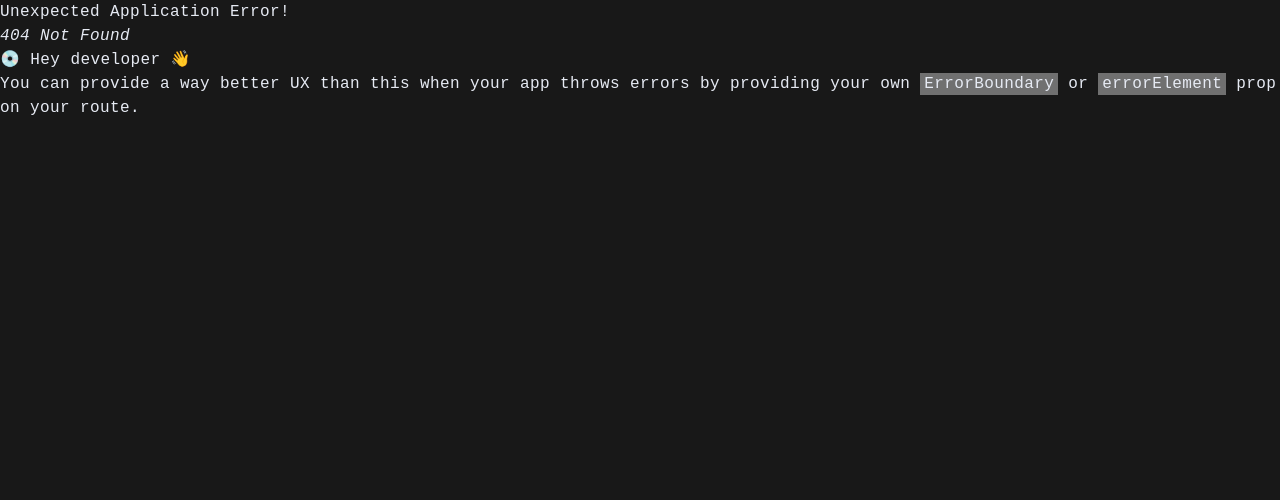
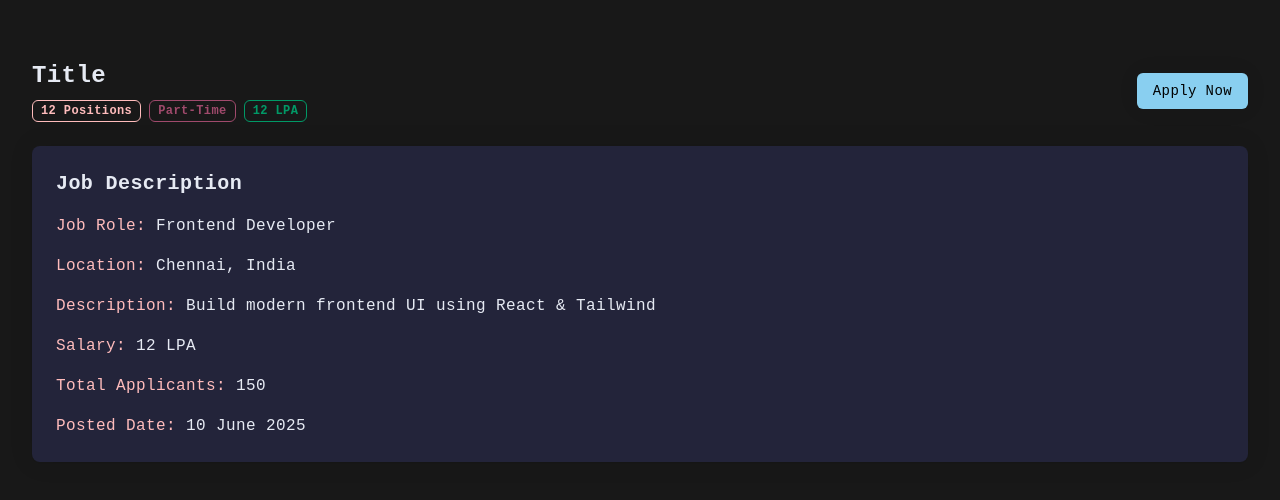
Before and after one commit to musabrayan/Hireloom, a React (Vite) app in the folder Frontend/: page /job-description/1 in a window 1280 px wide. Before the commit this address had no page. Shown: the top 500 px of the page. Built offline with nearby package versions, Linux system fonts and the light colour scheme.

Commit message:
job description and user profile fixed

```diff
--- a/Frontend/package.json
+++ b/Frontend/package.json
@@ -11,6 +11,7 @@
   },
   "dependencies": {
     "@radix-ui/react-avatar": "^1.1.10",
+    "@radix-ui/react-dialog": "^1.1.14",
     "@radix-ui/react-label": "^2.1.7",
     "@radix-ui/react-popover": "^1.1.14",
     "@radix-ui/react-radio-group": "^1.3.7",
--- a/Frontend/src/App.jsx
+++ b/Frontend/src/App.jsx
@@ -26,7 +26,7 @@ const appRouter = createBrowserRouter([
     element: <JobBoard />
   },
   {
-    path: "/decription/:id",
+    path: "/job-description/:id",
     element: <JobDescription />
   },
   {
--- a/Frontend/src/components/JobCard.jsx
+++ b/Frontend/src/components/JobCard.jsx
@@ -3,9 +3,12 @@ import { Button } from './ui/button'
 import { Bookmark } from 'lucide-react'
 import { Avatar, AvatarImage } from './ui/avatar'
 import { Badge } from './ui/badge'
+import { useNavigate } from 'react-router-dom'
 
 const JobCard = () => {
 
+  const navigate = useNavigate()
+  const jobId = 'kejikdeiodewnio'
 
   return (
     <div className="bg-card text-card-foreground p-5 rounded-2xl shadow border border-border transition hover:shadow-lg">
@@ -44,7 +47,7 @@ const JobCard = () => {
 
 
       <div className="flex items-center gap-3">
-        <Button variant="secondary">Details</Button>
+        <Button className='cursor-pointer' onClick={()=> navigate(`/job-description/${jobId}`)} variant="secondary">Details</Button>
         <Button className="bg-primary text-primary-foreground hover:bg-primary/90">Save for Later</Button>
       </div>
     </div>
--- a/Frontend/src/components/JobDescription.jsx
+++ b/Frontend/src/components/JobDescription.jsx
@@ -1,9 +1,45 @@
-import React from 'react'
+import React from 'react';
+import { Badge } from './ui/badge';
+import { Button } from './ui/button';
 
 const JobDescription = () => {
+  const isApplied = false;
+
   return (
-    <div>JobDescription</div>
-  )
-}
+    <div className="max-w-7xl mx-auto mb-10 p-15 sm:px-6 lg:px-8">
 
-export default JobDescription
+      <div className="flex flex-col sm:flex-row items-start sm:items-center justify-between gap-4 mb-6">
+        <div>
+          <h1 className="text-2xl font-bold text-foreground mb-2">Title</h1>
+          <div className="flex flex-wrap items-center gap-2">
+            <Badge variant="outline" className="font-semibold text-accent">12 Positions</Badge>
+            <Badge variant="outline" className="font-semibold text-destructive">Part-Time</Badge>
+            <Badge variant="outline" className="font-semibold text-emerald-600 dark:text-emerald-400">12 LPA</Badge>
+          </div>
+        </div>
+
+        <Button
+          disabled={isApplied}
+          className={`transition-colors ${
+            isApplied ? 'bg-accent text-accent-foreground cursor-not-allowed' : 'bg-primary text-primary-foreground'
+          }`}
+        >
+          {isApplied ? 'Already Applied' : 'Apply Now'}
+        </Button>
+      </div>
+
+
+      <div className="bg-card text-card-foreground rounded-lg shadow p-6 space-y-4">
+        <h2 className="text-xl font-semibold text-foreground">Job Description</h2>
+        <p className="text-base"><span className="font-medium text-accent">Job Role:</span> Frontend Developer</p>
+        <p className="text-base"><span className="font-medium text-accent">Location:</span> Chennai, India</p>
+        <p className="text-base"><span className="font-medium text-accent">Description:</span> Build modern frontend UI using React & Tailwind</p>
+        <p className="text-base"><span className="font-medium text-accent">Salary:</span> 12 LPA</p>
+        <p className="text-base"><span className="font-medium text-accent">Total Applicants:</span> 150</p>
+        <p className="text-base"><span className="font-medium text-accent">Posted Date:</span> 10 June 2025</p>
+      </div>
+    </div>
+  );
+};
+
+export default JobDescription;
--- a/Frontend/src/components/UserProfile.jsx
+++ b/Frontend/src/components/UserProfile.jsx
@@ -1,4 +1,4 @@
-import React from 'react';
+import React, { useState } from 'react';
 import Navbar from './global/Navbar';
 import { Avatar } from './ui/avatar';
 import { AvatarImage } from '@radix-ui/react-avatar';
@@ -7,11 +7,15 @@ import { Contact, Mail, Pen } from 'lucide-react';
 import { Badge } from './ui/badge';
 import { Label } from './ui/label';
 import MyJobApplications from './MyJobApplications';
+import updateProfile from './updateProfile';
 
 const userSkills = ['HTML', 'CSS', 'JavaScript'];
 const userHasResume = true;
 
 const UserProfile = () => {
+
+  const [open,setOpen] = useState(false)
+
   return (
     <div>
       <Navbar />
@@ -33,7 +37,7 @@ const UserProfile = () => {
               </p>
             </div>
           </div>
-          <Button variant="outline" className="self-start sm:self-auto">
+          <Button onClick={()=>setOpen(true)} variant="outline" className="self-start sm:self-auto">
             <Pen className="h-4 w-4" />
           </Button>
         </div>
@@ -91,7 +95,11 @@ const UserProfile = () => {
           <h3 className="font-semibold text-lg mb-2">Applied Jobs</h3>
           <MyJobApplications />
         </div>
+        <updateProfile open={open} setOpen={setOpen}/>
+
     </div>
+
+
   );
 };
 
--- /dev/null
+++ b/Frontend/src/components/ui/dialog.jsx
@@ -0,0 +1,135 @@
+import * as React from "react"
+import * as DialogPrimitive from "@radix-ui/react-dialog"
+import { XIcon } from "lucide-react"
+
+import { cn } from "@/lib/utils"
+
+function Dialog({
+  ...props
+}) {
+  return <DialogPrimitive.Root data-slot="dialog" {...props} />;
+}
+
+function DialogTrigger({
+  ...props
+}) {
+  return <DialogPrimitive.Trigger data-slot="dialog-trigger" {...props} />;
+}
+
+function DialogPortal({
+  ...props
+}) {
+  return <DialogPrimitive.Portal data-slot="dialog-portal" {...props} />;
+}
+
+function DialogClose({
+  ...props
+}) {
+  return <DialogPrimitive.Close data-slot="dialog-close" {...props} />;
+}
+
+function DialogOverlay({
+  className,
+  ...props
+}) {
+  return (
+    <DialogPrimitive.Overlay
+      data-slot="dialog-overlay"
+      className={cn(
+        "data-[state=open]:animate-in data-[state=closed]:animate-out data-[state=closed]:fade-out-0 data-[state=open]:fade-in-0 fixed inset-0 z-50 bg-black/50",
+        className
+      )}
+      {...props} />
+  );
+}
+
+function DialogContent({
+  className,
+  children,
+  showCloseButton = true,
+  ...props
+}) {
+  return (
+    <DialogPortal data-slot="dialog-portal">
+      <DialogOverlay />
+      <DialogPrimitive.Content
+        data-slot="dialog-content"
+        className={cn(
+          "bg-background data-[state=open]:animate-in data-[state=closed]:animate-out data-[state=closed]:fade-out-0 data-[state=open]:fade-in-0 data-[state=closed]:zoom-out-95 data-[state=open]:zoom-in-95 fixed top-[50%] left-[50%] z-50 grid w-full max-w-[calc(100%-2rem)] translate-x-[-50%] translate-y-[-50%] gap-4 rounded-lg border p-6 shadow-lg duration-200 sm:max-w-lg",
+          className
+        )}
+        {...props}>
+        {children}
+        {showCloseButton && (
+          <DialogPrimitive.Close
+            data-slot="dialog-close"
+            className="ring-offset-background focus:ring-ring data-[state=open]:bg-accent data-[state=open]:text-muted-foreground absolute top-4 right-4 rounded-xs opacity-70 transition-opacity hover:opacity-100 focus:ring-2 focus:ring-offset-2 focus:outline-hidden disabled:pointer-events-none [&_svg]:pointer-events-none [&_svg]:shrink-0 [&_svg:not([class*='size-'])]:size-4">
+            <XIcon />
+            <span className="sr-only">Close</span>
+          </DialogPrimitive.Close>
+        )}
+      </DialogPrimitive.Content>
+    </DialogPortal>
+  );
+}
+
+function DialogHeader({
+  className,
+  ...props
+}) {
+  return (
+    <div
+      data-slot="dialog-header"
+      className={cn("flex flex-col gap-2 text-center sm:text-left", className)}
+      {...props} />
+  );
+}
+
+function DialogFooter({
+  className,
+  ...props
+}) {
+  return (
+    <div
+      data-slot="dialog-footer"
+      className={cn("flex flex-col-reverse gap-2 sm:flex-row sm:justify-end", className)}
+      {...props} />
+  );
+}
+
+function DialogTitle({
+  className,
+  ...props
+}) {
+  return (
+    <DialogPrimitive.Title
+      data-slot="dialog-title"
+      className={cn("text-lg leading-none font-semibold", className)}
+      {...props} />
+  );
+}
+
+function DialogDescription({
+  className,
+  ...props
+}) {
+  return (
+    <DialogPrimitive.Description
+      data-slot="dialog-description"
+      className={cn("text-muted-foreground text-sm", className)}
+      {...props} />
+  );
+}
+
+export {
+  Dialog,
+  DialogClose,
+  DialogContent,
+  DialogDescription,
+  DialogFooter,
+  DialogHeader,
+  DialogOverlay,
+  DialogPortal,
+  DialogTitle,
+  DialogTrigger,
+}
--- /dev/null
+++ b/Frontend/src/components/updateProfile.jsx
@@ -0,0 +1,9 @@
+import React from 'react'
+
+const updateProfile = () => {
+  return (
+    <div>updateProfile</div>
+  )
+}
+
+export default updateProfile
```
Also changed, not shown: 1 other file (tests, documents, lock files or other folders).
